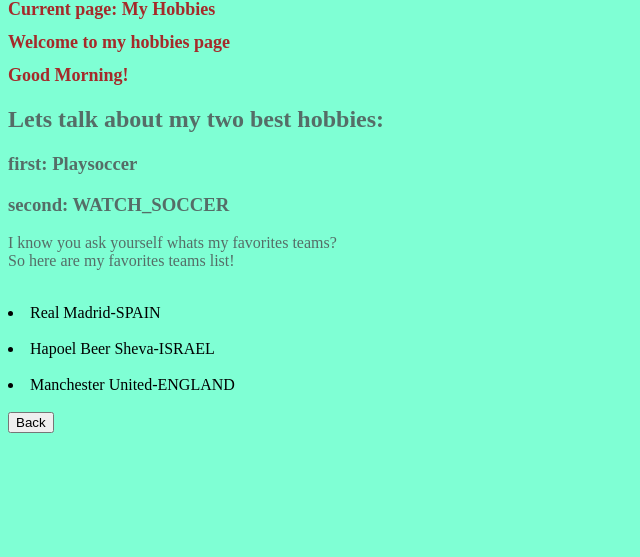
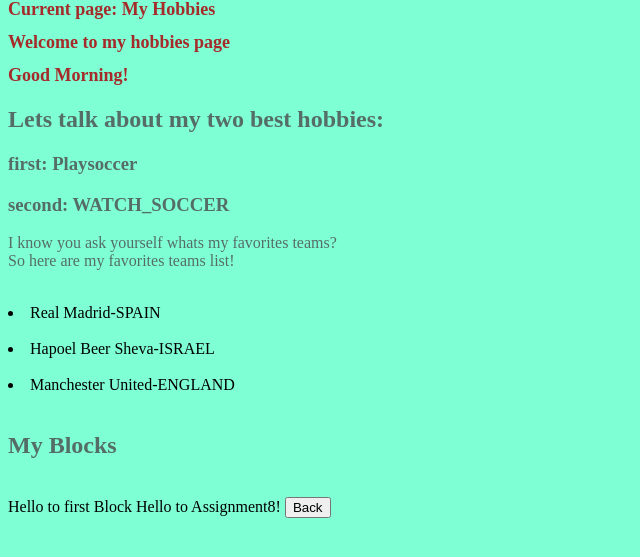
Before and after one commit to RazRossaby/WebNewWithArseni, a Flask app: page /Hobbies in a window 1280 px wide. Shown: the part 13-570 px from the top of the page, without its empty margins (0-640 px from the left). Run offline with Flask 2, Linux system fonts and the light colour scheme.

Commit message:
include HM8

```diff
--- a/HM8/templates/assignment8.html
+++ b/HM8/templates/assignment8.html
@@ -1,14 +1,17 @@
 <!DOCTYPE html>
 <html lang="en">
 <head>
+
     <link rel="stylesheet" href="/static/Hobbies.css">
     {% set this_page='My Hobbies' %}
     {% include 'include EX.html' %}
+
     <meta charset="UTF-8">
     <title>My hobbies</title>
 
 </head>
 <body>
+
 <h1> Welcome to my hobbies page</h1>
 <h1> {% if hour<12 %}
         Good Morning!
@@ -26,6 +29,14 @@
     {% for team in teams %}
         <li>{{ team }}</li> <br>
         {% endfor %}
-<button onclick="window.location.href='/'">Back</button>
+
+<h2> My Blocks</h2> <br>
+{% extends "block EX.html" %}
+    {% block body %}
+        {{ super() }}
+        Hello to Assignment8!
+        <button onclick="window.location.href='/'">Back</button>
+    {% endblock %}
+
 </body>
 </html>
--- /dev/null
+++ b/HM8/templates/block EX.html
@@ -0,0 +1,12 @@
+<!DOCTYPE html>
+<html lang="en">
+<head>
+    <meta charset="UTF-8">
+    <title>Title</title>
+</head>
+<body>
+    {% block body %}
+        Hello to first Block
+    {% endblock %}
+</body>
+</html>
```
